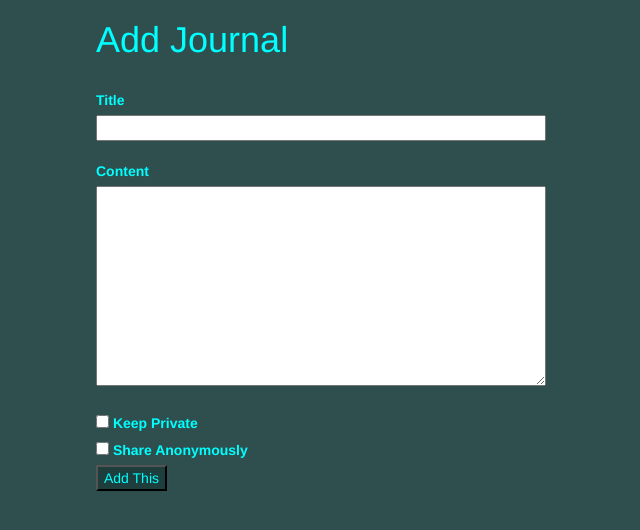
After one commit to neoconstel/CRUD-Public-Journal-With-Flask, a Flask app: page /journal/add in a window 1280 px wide. The commit adds this page. Shown: the top 530 px of the page, without its empty margins (319-959 px from the left). Run offline with Flask 2, Linux system fonts and the light colour scheme; some libraries are stand-ins or nearby versions.

Commit message:
Add_Journal feature added

```diff
--- a/app/__init__.py
+++ b/app/__init__.py
@@ -11,6 +11,7 @@ from .config import config
 # import blueprints
 from .views.home.routes import home_bp
 from .views.auth.routes import auth_bp
+from .views.journal.routes import journal_bp
 
 
 def create_app(app_config):
@@ -33,6 +34,7 @@ def create_app(app_config):
     # register blueprints
     app.register_blueprint(home_bp)
     app.register_blueprint(auth_bp)
+    app.register_blueprint(journal_bp)
 
 
     # initialize extensions
--- a/app/static/css/style.css
+++ b/app/static/css/style.css
@@ -2,3 +2,32 @@ body {
     background-color: darkslategrey;
     color: cyan;
 }
+
+form {
+    width: 450px;
+    margin: 0 auto;
+}
+
+input[type="text"],
+input[type="password"],
+textarea {
+    width: 450px;
+    color: darkslategrey;
+}
+
+textarea {
+    height: 200px;
+}
+
+input[type="submit"] {
+    background-color: rgb(30, 61, 61);
+    margin-right: 10px;
+}
+
+a {
+    color: rgb(88, 255, 46);
+}
+
+a:hover {
+    color: white;
+}
--- /dev/null
+++ b/app/views/journal/forms.py
@@ -0,0 +1,11 @@
+from flask_wtf import FlaskForm
+from wtforms import StringField, TextAreaField, SubmitField, BooleanField
+from wtforms.validators import DataRequired, Length
+
+
+class AddJournalForm(FlaskForm):
+    title = StringField(label="Title", validators=[DataRequired(), Length(min=1, max=50)])
+    content = TextAreaField(label="Content", validators=[DataRequired(), Length(min=1, max=1000)])
+    is_private = BooleanField(label="Keep Private")
+    is_anonymous = BooleanField(label="Share Anonymously")
+    submit = SubmitField(label="Add This")
--- a/app/views/journal/routes.py
+++ b/app/views/journal/routes.py
@@ -0,0 +1,37 @@
+from flask import Blueprint, render_template, request, url_for,redirect
+from flask_login import current_user
+from .forms import AddJournalForm
+from app.models import db, Journal, User
+
+journal_bp = Blueprint("journal", __name__, url_prefix="/journal",
+                        template_folder="templates", static_folder="static")
+
+
+@journal_bp.route("/add", methods=["GET", "POST"])
+def add_journal():
+    form=AddJournalForm()
+
+    if request.method == "GET":
+        return render_template("add_journal.html", form=form)
+
+    elif request.method == "POST":
+        if form.validate_on_submit():
+            title = form.title.data
+            content = form.content.data
+            private = form.is_private.data
+            anonymous = form.is_anonymous.data
+
+            author = User.query.filter(
+                            User.username==current_user.username).first()
+            new_journal = Journal(title=title, content=content, author=author,
+            is_private=private, is_anonymous=anonymous)
+            db.session.add(new_journal)
+            db.session.commit()
+            print(f"\n\n\nNew journal added!\n\n\n")
+
+            return redirect(url_for("home.homepage"))
+
+        else:
+        # didn't validate
+            print("\n\n\nDid not validate on submit\n\n\n")
+            return redirect(url_for("journal.add_journal"))
--- /dev/null
+++ b/app/views/journal/templates/add_journal.html
@@ -0,0 +1,30 @@
+{% extends "base.html" %}
+
+{% block title %}
+    Add Journal
+{% endblock title %}
+
+{% block styles %}
+{{super()}}
+<link rel="stylesheet" href="{{url_for('.static', filename='css/journal.css')}}">
+{% endblock styles %}
+
+{% block scripts %}
+{% endblock scripts %}
+
+{% block content %}
+
+<form action="{{url_for('journal.add_journal')}}" method="POST">
+    {{ form.hidden_tag() }}
+    <h1>Add Journal</h1> <br>
+    {{form.title.label}} <br>
+    {{form.title}} <br><br>
+    {{form.content.label}} <br>
+    {{form.content}} <br><br>
+    {{form.is_private(checked=False)}}
+    {{form.is_private.label}} <br>
+    {{form.is_anonymous(checked=False)}}
+    {{form.is_anonymous.label}} <br>
+    {{form.submit}}
+</form>
+{% endblock content %}
```
Also changed, not shown: app/views/auth/static/css/auth.css (deleted, +0 -22 lines).
